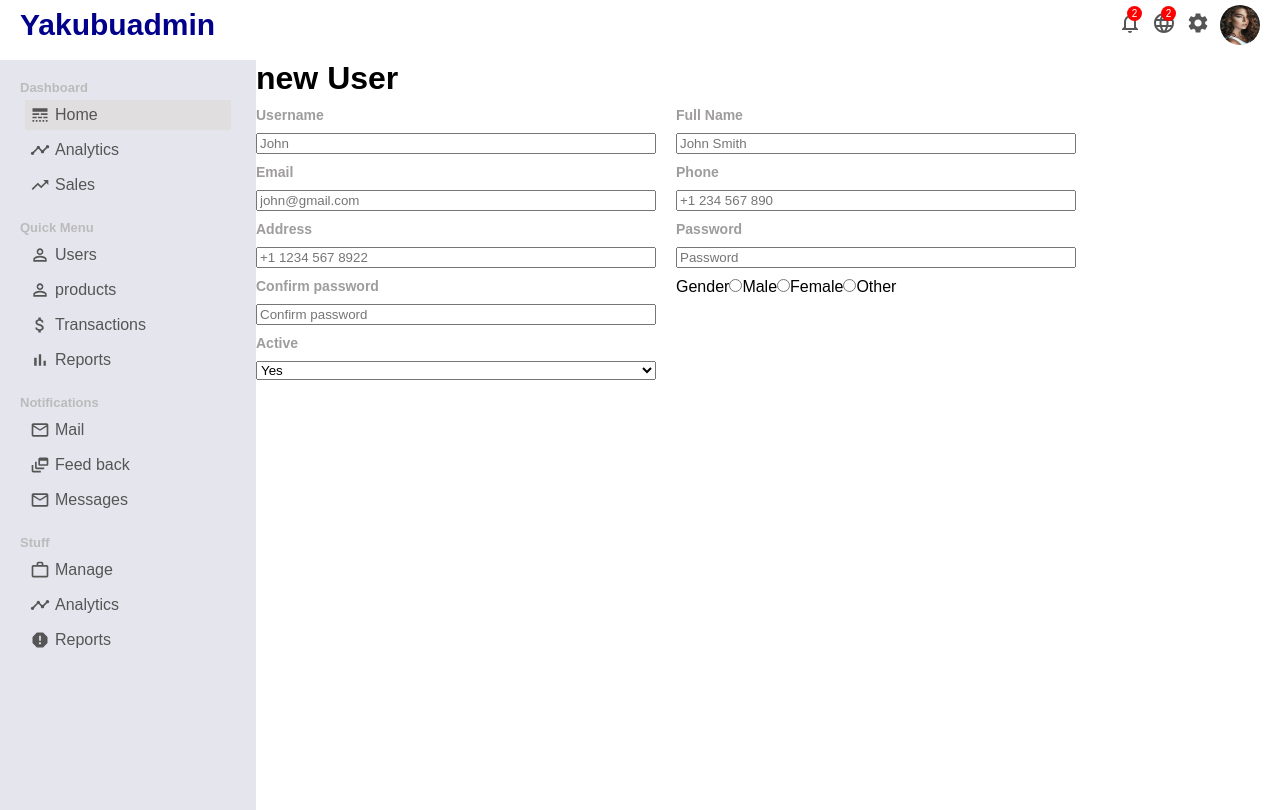
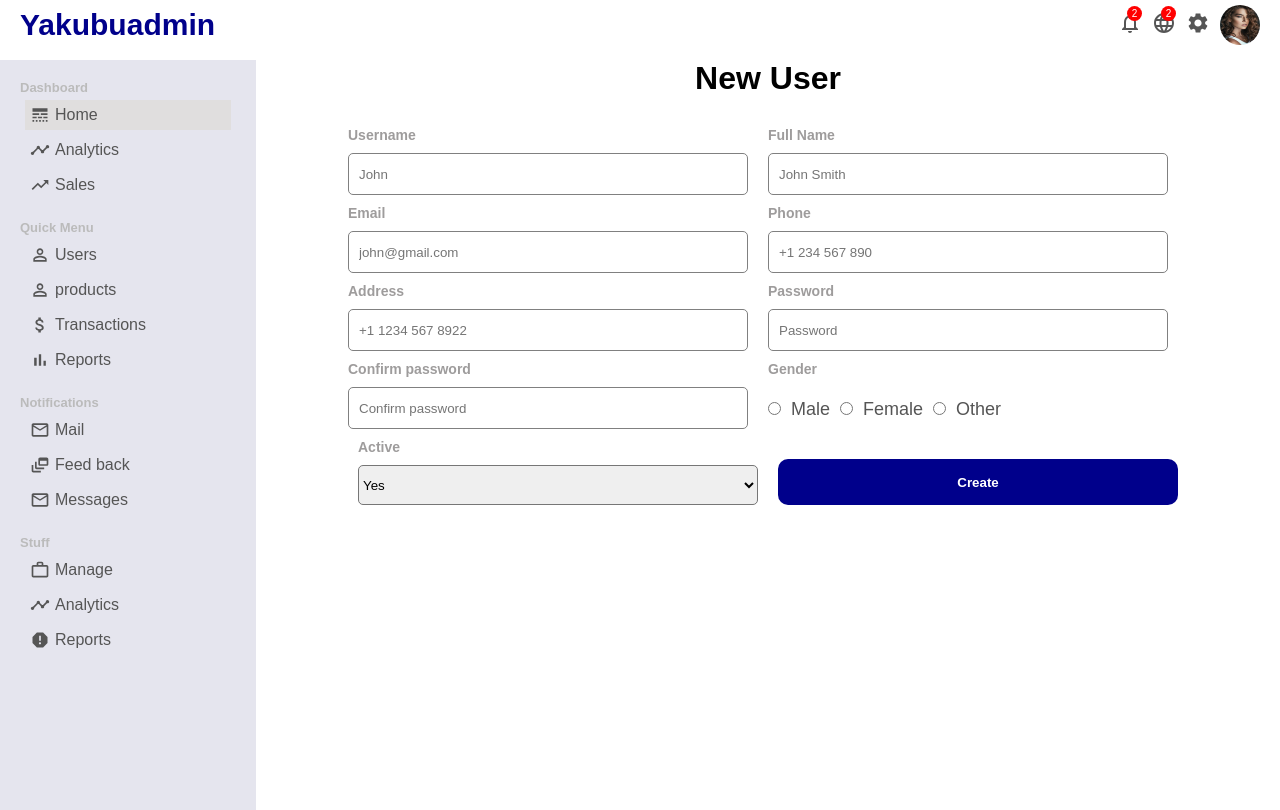
Before and after one commit to YakubuAmidu/admin, a React (Create React App) app: page /newUser in a window 1280 px wide. Built offline with nearby package versions, Linux system fonts and the light colour scheme; a web font is replaced by a local one.

Commit message:
Initial commit

```diff
--- a/src/pages/NewUser/NewUser.css
+++ b/src/pages/NewUser/NewUser.css
@@ -1,10 +1,16 @@
 .newUser {
     flex: 4;
+}
+
+.newUserTitle{
+    text-align: center;
+    margin-bottom: 20px;
 }
 
 .newUserForm{
     display: flex;
     flex-wrap: wrap;
+    justify-content: center;
 }
 
 .newUserItem{
@@ -21,3 +27,37 @@
     color: rgb(158, 156, 156);
     font-weight: 600;
 }
+
+.newUserItem>input{
+    height: 20px;
+    padding: 10px;
+    border: 1px solid gray;
+    border-radius: 5px;
+}
+
+.newUserGender>input{
+    margin-top: 15px;
+}
+
+.newUserGender>label{
+    margin: 10px;
+    font-size: 18px;
+    color: #555;
+}
+
+.newUserSelect{
+    height: 40px;
+    border-radius: 5px;
+}
+
+.newUserButton{
+  width: 400px;
+  border: none;
+  background-color: darkblue;
+  color: white;
+  padding: 7px 10px;
+  font-weight: 600;
+  border-radius: 10px;
+  margin-top: 30px;
+  cursor: pointer;
+}
--- a/src/pages/NewUser/NewUser.jsx
+++ b/src/pages/NewUser/NewUser.jsx
@@ -4,7 +4,7 @@ import './NewUser.css';
 export default function NewUser(){
     return (
         <div className="newUser">
-            <h1 className="newUserTitle">new User</h1>
+            <h1 className="newUserTitle">New User</h1>
             <form className="newUserForm">
                 <div className="newUserItem">
                     <label>Username</label>
@@ -42,8 +42,8 @@ export default function NewUser(){
                 </div>
 
                 <div className="newUserItem">
+                <label>Gender</label>
                  <div className="newUserGender">
-                  <label>Gender</label>
                   <input type="radio" name="gender" id="male" value="male" className="newUserInput" />
                   <label for="male">Male</label>
                  <input type="radio" name="gender" id="female" value="female" className="newUserInput" />
@@ -60,6 +60,7 @@ export default function NewUser(){
                      <option value="no">No</option>
                     </select>
                 </div>
+                <button className="newUserButton">Create</button>
             </form>
         </div>
     );
```
